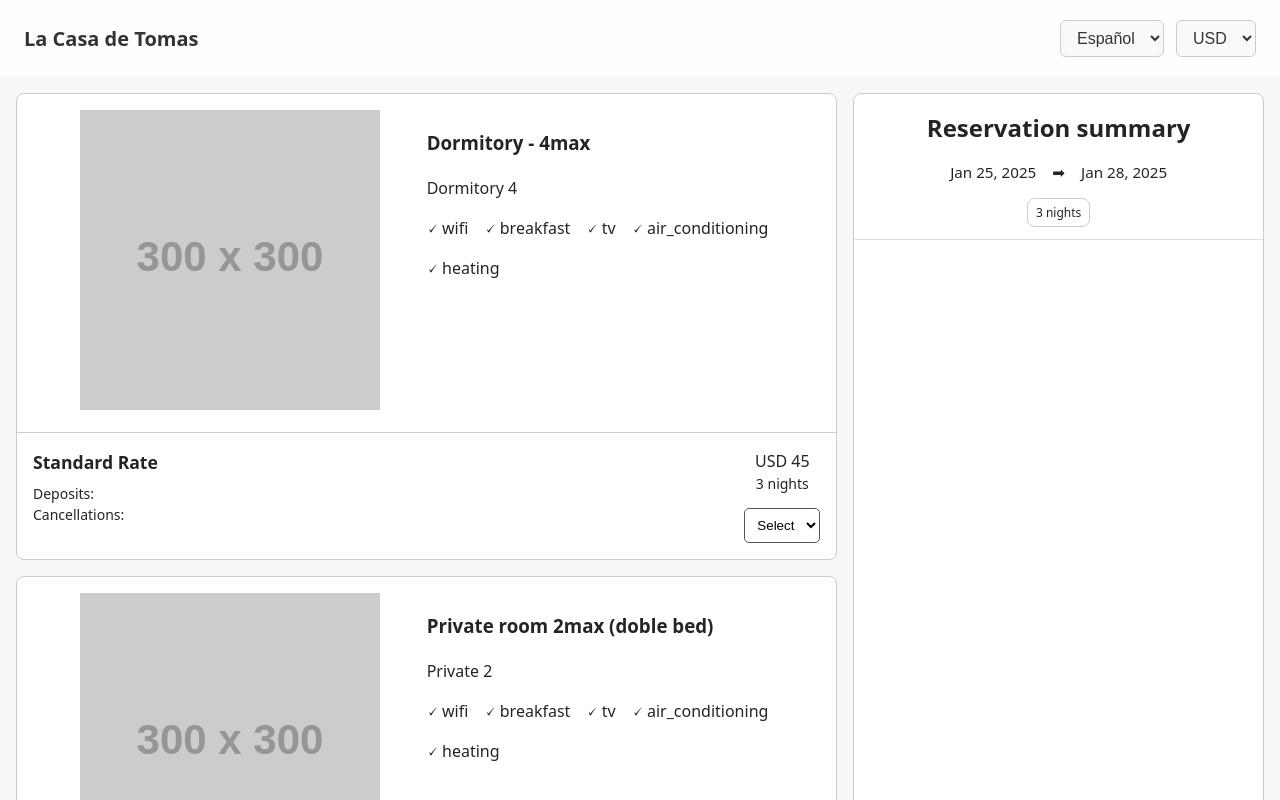
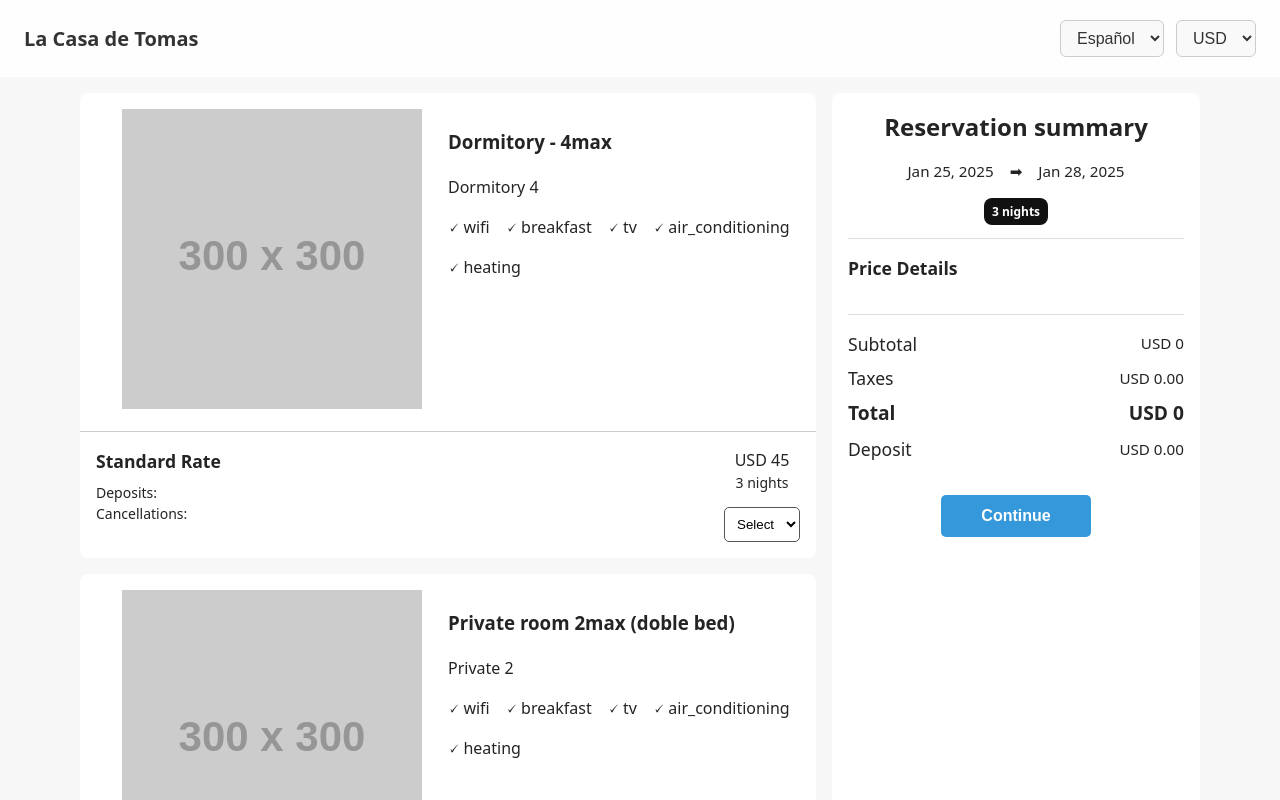
Before and after one commit to tomason182/book_engine, a React (Vite) app: page / in a window 1280 px wide. Shown: the top 800 px of the page. Built offline with nearby package versions, Linux system fonts and the light colour scheme.

Commit message:
add: Reservation summary

```diff
--- a/src/components/RoomSelection/RoomSelection.jsx
+++ b/src/components/RoomSelection/RoomSelection.jsx
@@ -1,14 +1,35 @@
 import styles from "./RoomSelection.module.css";
 import { formatToLocaleDate } from "../../utils/dateFormattingHelper";
+import { useEffect, useState } from "react";
+import Spinner from "../Spinner/Spinner";
 
 export default function RoomSelection() {
-  const availabilityResult = {
+  const [availabilityResult, setAvailabilityResult] = useState({
+    totalNights: 0,
+    currencies: {
+      id: 0,
+      base_currency: "",
+      payment_currency: "",
+    },
+    taxes: 0,
+    paymentPolicies: {
+      advance_payment_required: 0,
+      deposit_amount: "",
+    },
+    roomList: [],
+  });
+  const [loading, setLoading] = useState(false);
+  const [selectedRooms, setSelectedRooms] = useState([]);
+
+  useEffect(() => {
+    setAvailabilityResult({
       totalNights: 3,
       currencies: {
         id: 10,
         base_currency: "USD",
         payment_currency: "ARS",
       },
+      taxes: 0.21,
       paymentPolicies: {
         advance_payment_required: 1,
         deposit_amount: "0.35",
@@ -35,7 +56,8 @@ export default function RoomSelection() {
           totalRate: 225,
         },
       ],
-  };
+    });
+  }, []);
 
   const roomAmenities = [
     {
@@ -88,6 +110,40 @@ export default function RoomSelection() {
 
   const checkIn = formatToLocaleDate("2025-01-25");
   const checkOut = formatToLocaleDate("2025-01-28");
+
+  const handleRoomSelection = e => {
+    const { name, value } = e.target;
+    const roomId = parseInt(name);
+    const quantity = parseInt(value);
+    if (quantity === 0) {
+      setSelectedRooms(prevRooms =>
+        prevRooms.filter(room => room.id !== roomId)
+      );
+      return;
+    }
+    const existingRoom = selectedRooms.find(room => room.id === roomId);
+    if (existingRoom) {
+      setSelectedRooms(prevRooms =>
+        prevRooms.map(room =>
+          room.id === roomId ? { ...room, quantity: quantity } : room
+        )
+      );
+    } else {
+      setSelectedRooms(prevRooms => [...prevRooms, { id: roomId, quantity }]);
+    }
+  };
+
+  if (loading) return <Spinner />;
+
+  const subtotal = availabilityResult?.roomList.reduce((acc, room) => {
+    const selectedRoom = selectedRooms.find(
+      selected => selected.id === room.id
+    );
+    return acc + (selectedRoom ? room.totalRate * selectedRoom.quantity : 0);
+  }, 0);
+
+  const taxes = subtotal * availabilityResult.taxes;
+  const total = subtotal + taxes;
   return (
     <div className={styles.roomSelection}>
       {availabilityResult.roomList.length === 0 ? (
@@ -145,8 +201,12 @@ export default function RoomSelection() {
                       {room.totalRate}
                     </p>
                     <span>{availabilityResult.totalNights} nights</span>
-                    <select name="roomSelection" id="roomSelection">
-                      <option value="select">Select</option>
+                    <select
+                      id="roomSelection"
+                      name={room.id}
+                      onChange={handleRoomSelection}
+                    >
+                      <option value={0}>Select</option>
                       {Array.from({ length: availability }, (_, index) => (
                         <option key={index} value={index + 1}>
                           {index + 1}
@@ -168,10 +228,71 @@ export default function RoomSelection() {
             <span>&#x27A1;</span>
             <p>{checkOut}</p>
           </div>
-
           <span className={styles.totalNights}>
             {availabilityResult.totalNights} nights
           </span>
+        </div>
+        <div className={styles.rooms}>
+          <h2>Price Details</h2>
+          <ul>
+            {selectedRooms.map(room => {
+              const roomDetails = availabilityResult.roomList.find(
+                item => item.id === room.id
+              );
+              return (
+                <li key={room.id}>
+                  <p>
+                    {room.quantity} x {roomDetails.description}
+                  </p>
+                  <span>
+                    {availabilityResult.currencies.base_currency}{" "}
+                    {roomDetails.totalRate * room.quantity}
+                  </span>
+                </li>
+              );
+            })}
+          </ul>
+        </div>
+        <div className={styles.total}>
+          <div>
+            <h3>Subtotal</h3>
+            <span>
+              {availabilityResult.currencies.base_currency}{" "}
+              {availabilityResult.roomList.reduce((acc, room) => {
+                const selectedRoom = selectedRooms.find(
+                  selected => selected.id === room.id
+                );
+                return (
+                  acc +
+                  (selectedRoom ? room.totalRate * selectedRoom.quantity : 0)
+                );
+              }, 0)}
+            </span>
+          </div>
+          <div>
+            <h3>Taxes</h3>
+            <span>
+              {availabilityResult.currencies.base_currency} {taxes.toFixed(2)}
+            </span>
+          </div>
+          <div>
+            <h3>Total</h3>
+            <span>
+              {availabilityResult.currencies.base_currency} {total}
+            </span>
+          </div>
+          <div>
+            <h3>Deposit</h3>
+            <span>
+              {availabilityResult.currencies.base_currency}{" "}
+              {(
+                total * availabilityResult.paymentPolicies.deposit_amount
+              ).toFixed(2)}
+            </span>
+          </div>
+        </div>
+        <div className={styles.buttonContainer}>
+          <button className={styles.button}>Continue</button>
         </div>
       </div>
     </div>
--- a/src/components/RoomSelection/RoomSelection.module.css
+++ b/src/components/RoomSelection/RoomSelection.module.css
@@ -1,5 +1,5 @@
 .roomSelection {
-  padding: 1rem;
+  padding: 1rem 5rem;
   display: grid;
   grid-template-columns: 2fr 1fr;
   gap: 1rem;
@@ -12,14 +12,13 @@
 }
 
 .leftContainer {
-  border: 1px solid #ccc;
   border-radius: 8px;
+  padding: 0 1rem;
 }
 
 .roomCard {
   display: flex;
   flex-direction: column;
-  border: 1px solid #ccc;
   border-radius: 8px;
   margin-bottom: 1rem;
 }
@@ -110,7 +109,94 @@
 
 .totalNights {
   font-size: 0.75rem;
-  border: 1px solid #ccc;
+  background-color: #111;
+  color: #fff;
+  font-weight: bold;
   padding: 5px 8px;
   border-radius: 8px;
 }
+
+/* Left container - Selected rooms */
+.rooms {
+  border-bottom: 1px solid #dedede;
+  padding: 1rem 0;
+  text-align: left;
+}
+
+.rooms h2 {
+  font-size: 1.1rem;
+  margin: 0;
+}
+
+.rooms ul {
+  list-style: none;
+  padding: 0;
+  text-align: left;
+}
+
+.rooms ul li {
+  display: flex;
+  justify-content: space-between;
+  align-items: center;
+  padding: 0;
+  font-size: 0.95rem;
+  font-weight: 400;
+}
+
+.rooms ul li p {
+  margin: 0.5rem;
+}
+
+.total {
+  padding: 1rem 0;
+  display: flex;
+  flex-direction: column;
+  gap: 0.5rem;
+  font-size: 1.1rem;
+  font-weight: normal;
+  text-align: center;
+}
+
+.total div {
+  display: flex;
+  justify-content: space-between;
+  align-items: center;
+  padding: 0;
+  font-size: 0.95rem;
+  font-weight: 400;
+}
+
+.total div h3 {
+  margin: 0;
+  font-size: 1.1rem;
+  font-weight: normal;
+}
+
+.total div:nth-child(3) h3,
+.total div:nth-child(3) span {
+  font-size: 1.2rem;
+  font-weight: bold;
+}
+
+/* Button container */
+.buttonContainer {
+  display: flex;
+  justify-content: center;
+  align-items: center;
+  padding: 1rem 0;
+}
+
+.buttonContainer .button {
+  background-color: #3498db;
+  color: #fff;
+  padding: 0.75rem 2.5rem;
+  border: none;
+  border-radius: 5px;
+  cursor: pointer;
+  font-size: 1rem;
+  font-weight: bold;
+}
+
+.buttonContainer .button:hover {
+  background-color: #2980b9;
+}
--- a/src/index.css
+++ b/src/index.css
@@ -3,7 +3,7 @@
   line-height: 1.5;
 
   color: #242424;
-  background-color: rgba(255, 255, 255, 0.87);
+  background-color: #f7f7f7;
 
   font-synthesis: none;
   text-rendering: optimizeLegibility;
```
Lines whose indentation alone changed are shown as unchanged.
